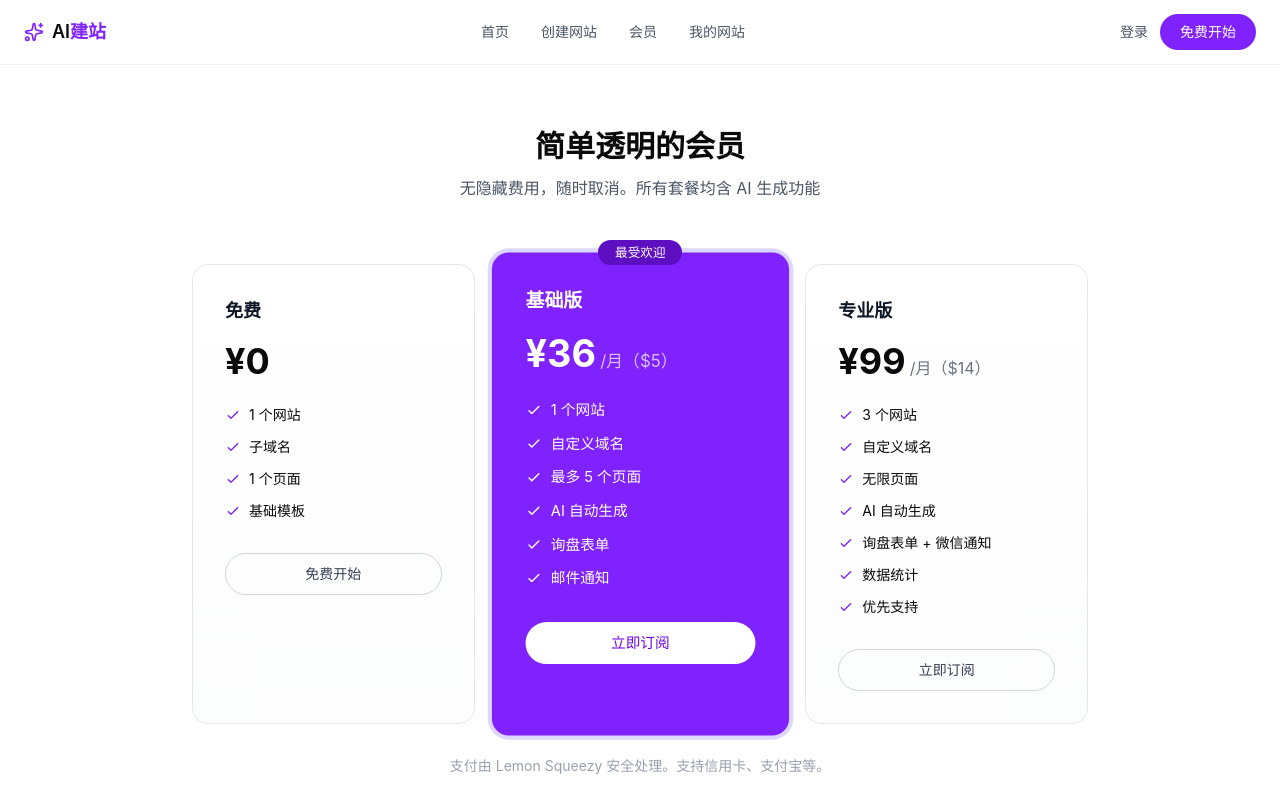
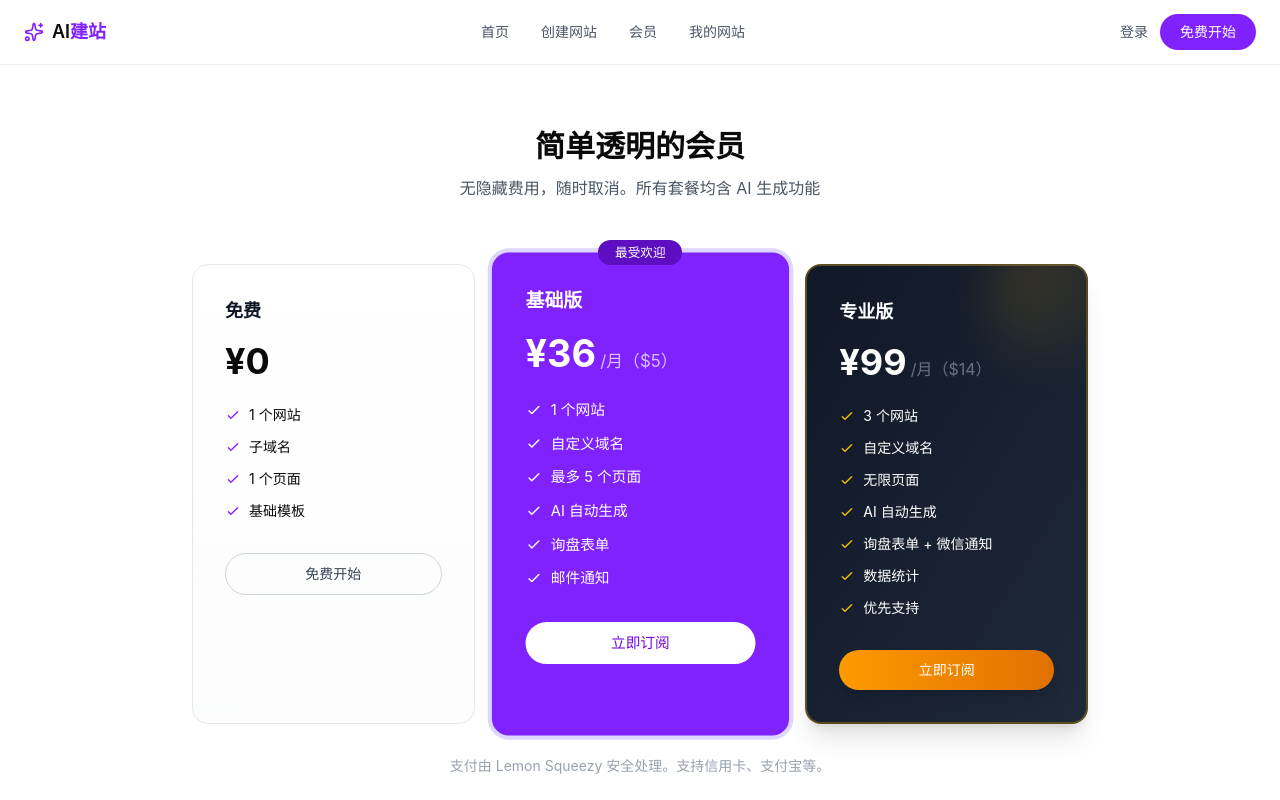
Before and after one commit to dengxiahei3-ux/ai-builder, a Next.js app: page /pricing in a window 1280 px wide. Shown: the top 800 px of the page. Built offline with nearby package versions, Linux system fonts and the light colour scheme; no server answers.

Commit message:
feat: 专业版高级质感背景

```diff
--- a/src/app/pricing/page.tsx
+++ b/src/app/pricing/page.tsx
@@ -52,6 +52,7 @@ export default function PricingPage() {
             ],
             href: CHECKOUT_URL + "?plan=pro",
             popular: false,
+            premium: true,
           },
         ].map((plan) => (
           <div
@@ -59,15 +60,21 @@ export default function PricingPage() {
             className={`rounded-2xl p-8 ${
               plan.popular
                 ? "bg-violet-600 text-white ring-4 ring-violet-200 scale-105 relative"
+                : plan.premium
+                ? "bg-gradient-to-br from-gray-900 to-gray-800 text-white border-2 border-amber-400/30 shadow-xl relative overflow-hidden"
                 : "bg-gradient-to-b from-white to-gray-50/50 border border-gray-200 dark:bg-white"
             }`}
           >
+            {plan.premise && <div className="absolute top-0 right-0 w-24 h-24 bg-amber-400/10 rounded-bl-full" />}
+            {plan.premium && (
+              <div className="absolute -top-8 -right-8 w-32 h-32 bg-gradient-to-br from-amber-400/20 to-transparent rounded-full blur-xl" />
+            )}
             {plan.popular && (
               <div className="absolute -top-3 left-1/2 -translate-x-1/2 inline-flex rounded-full bg-violet-800 px-4 py-1 text-xs font-medium text-white">
                 最受欢迎
               </div>
             )}
-            <h3 className={`text-lg font-semibold ${plan.popular ? "" : "text-gray-900"}`}>
+            <h3 className={`text-lg font-semibold ${plan.popular ? "" : plan.premium ? "text-white" : "text-gray-900"}`}>
               {plan.name}
             </h3>
             <div className="mt-4 flex items-baseline gap-1">
@@ -79,7 +86,7 @@ export default function PricingPage() {
               {plan.features.map((f) => (
                 <li key={f} className="flex items-start gap-2 text-sm">
                   <svg
-                    className={`h-4 w-4 mt-0.5 flex-shrink-0 ${plan.popular ? "text-white" : "text-violet-600"}`}
+                    className={`h-4 w-4 mt-0.5 flex-shrink-0 ${plan.popular ? "text-white" : plan.premium ? "text-amber-400" : "text-violet-600"}`}
                     fill="none" viewBox="0 0 24 24" stroke="currentColor"
                   >
                     <path strokeLinecap="round" strokeLinejoin="round" strokeWidth={2} d="M5 13l4 4L19 7" />
@@ -102,6 +109,8 @@ export default function PricingPage() {
                 className={`mt-8 block w-full rounded-full py-2.5 text-center text-sm font-medium transition ${
                   plan.popular
                     ? "bg-white text-violet-700 hover:bg-gray-100"
+                    : plan.premium
+                    ? "bg-gradient-to-r from-amber-500 to-amber-600 text-white hover:from-amber-600 hover:to-amber-700 shadow-lg"
                     : "border border-gray-300 text-gray-700 hover:bg-gray-50"
                 }`}
               >
```
